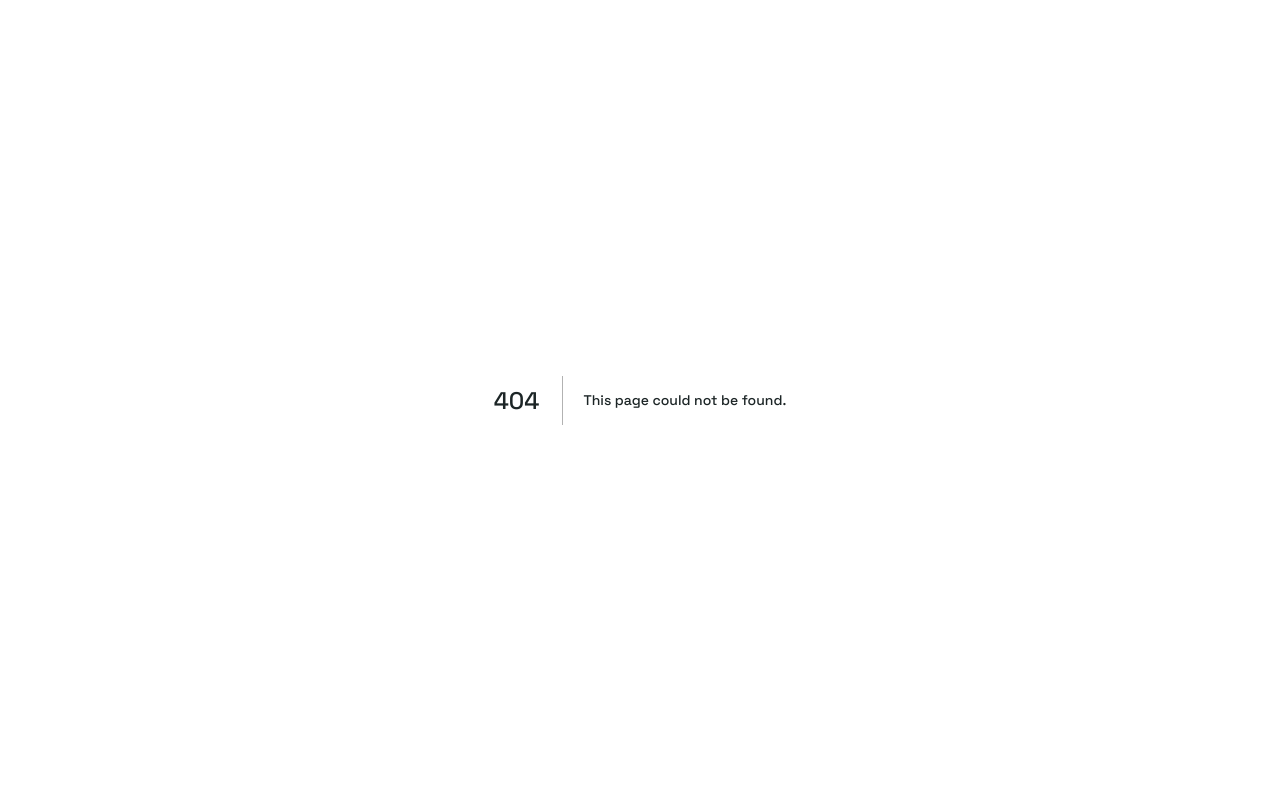
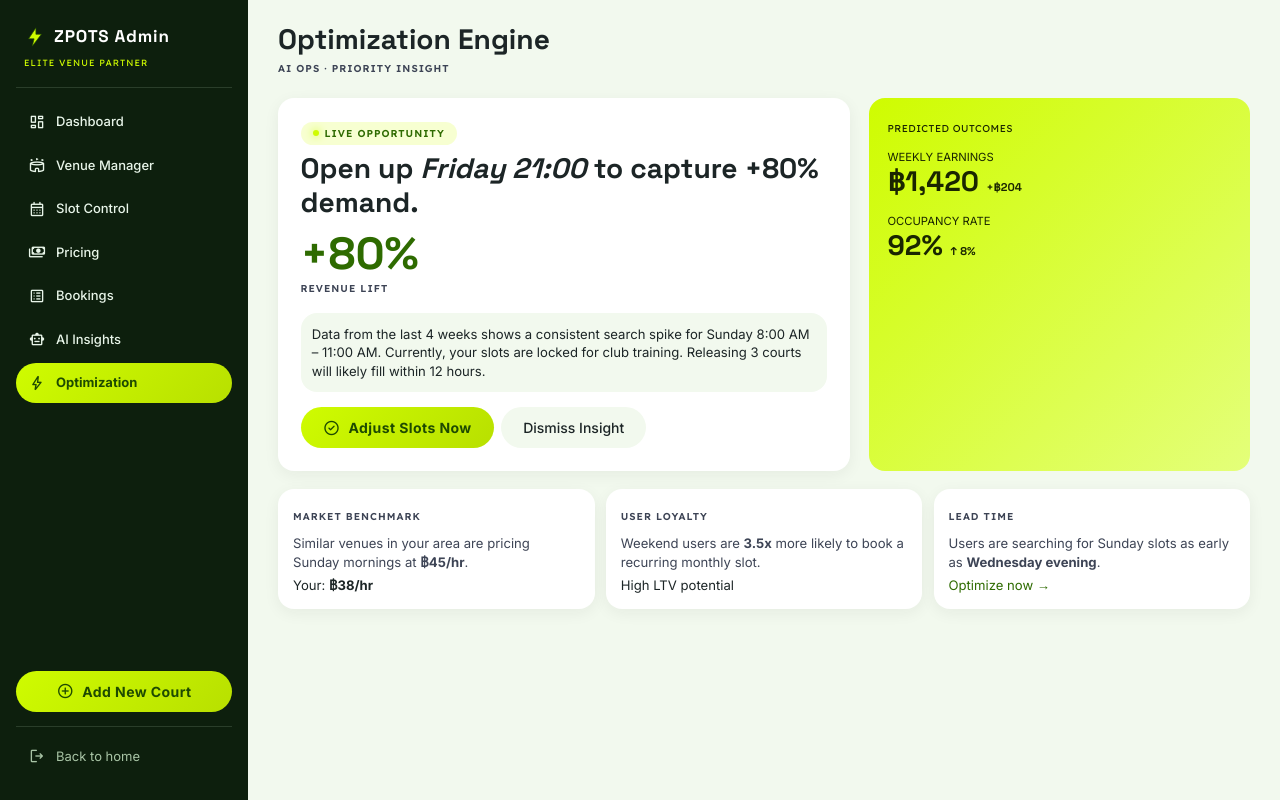
Before and after one commit to QuadrupleBeansStars/zpots, a Next.js app in the folder apps/web/: page /owner/optimization in a window 1280 px wide. Before the commit this address had no page. Built offline with nearby package versions, Linux system fonts and the light colour scheme.

Commit message:
feat(web): optimization page + OpportunityCard component

```diff
--- /dev/null
+++ b/apps/web/app/owner/optimization/page.tsx
@@ -0,0 +1,45 @@
+import { OpportunityCard } from '@/components/owner/OpportunityCard';
+import { Eyebrow } from '@/components/Tags';
+import { formatPrice } from '@/lib/format';
+
+export default function OptimizationPage() {
+  return (
+    <div className="flex flex-col gap-5">
+      <div>
+        <h1 className="font-display text-3xl font-bold">Optimization Engine</h1>
+        <Eyebrow>AI OPS · PRIORITY INSIGHT</Eyebrow>
+      </div>
+
+      <OpportunityCard
+        headlineHtml='Open up <em>Friday 21:00</em> to capture <strong>+80% demand</strong>.'
+        body='Data from the last 4 weeks shows a consistent search spike for Sunday 8:00 AM – 11:00 AM. Currently, your slots are locked for club training. Releasing 3 courts will likely fill within 12 hours.'
+        revenueLift='+80%'
+        outcomes={{ weeklyEarnings: 1420, delta: 204, occupancyRate: 92, occupancyDelta: 8 }}
+      />
+
+      <div className="grid grid-cols-1 sm:grid-cols-3 gap-3">
+        <div className="zpots-card p-4">
+          <Eyebrow>MARKET BENCHMARK</Eyebrow>
+          <p className="text-sm text-zpots-muted mt-2">
+            Similar venues in your area are pricing Sunday mornings at <strong>{formatPrice(45)}/hr</strong>.
+          </p>
+          <div className="text-sm mt-1">Your: <strong>{formatPrice(38)}/hr</strong></div>
+        </div>
+        <div className="zpots-card p-4">
+          <Eyebrow>USER LOYALTY</Eyebrow>
+          <p className="text-sm text-zpots-muted mt-2">
+            Weekend users are <strong>3.5x</strong> more likely to book a recurring monthly slot.
+          </p>
+          <div className="text-sm mt-1">High LTV potential</div>
+        </div>
+        <div className="zpots-card p-4">
+          <Eyebrow>LEAD TIME</Eyebrow>
+          <p className="text-sm text-zpots-muted mt-2">
+            Users are searching for Sunday slots as early as <strong>Wednesday evening</strong>.
+          </p>
+          <div className="text-sm mt-1 text-zpots-moss">Optimize now →</div>
+        </div>
+      </div>
+    </div>
+  );
+}
--- /dev/null
+++ b/apps/web/components/owner/OpportunityCard.tsx
@@ -0,0 +1,51 @@
+import { Button } from '@/components/Button';
+import { AITag, Eyebrow } from '@/components/Tags';
+import { formatPrice } from '@/lib/format';
+
+type Props = {
+  headlineHtml: string;
+  body: string;
+  revenueLift: string;
+  outcomes: { weeklyEarnings: number; delta: number; occupancyRate: number; occupancyDelta: number };
+};
+
+export function OpportunityCard({ headlineHtml, body, revenueLift, outcomes }: Props) {
+  return (
+    <div className="grid grid-cols-1 lg:grid-cols-[1.5fr_1fr] gap-5">
+      <div className="zpots-card p-6">
+        <AITag>LIVE OPPORTUNITY</AITag>
+        <h2 className="font-display text-3xl font-bold mt-2" dangerouslySetInnerHTML={{ __html: headlineHtml }} />
+        <div className="font-display text-5xl font-bold text-zpots-moss mt-3">{revenueLift}</div>
+        <Eyebrow>REVENUE LIFT</Eyebrow>
+
+        <div className="zpots-card-surface p-3 mt-4">
+          <p className="text-sm">{body}</p>
+        </div>
+        <div className="flex gap-2 mt-4">
+          <Button variant="primary" icon="check_circle">Adjust Slots Now</Button>
+          <Button variant="secondary">Dismiss Insight</Button>
+        </div>
+      </div>
+
+      <div className="zpots-card-lime p-5">
+        <span className="font-eyebrow text-[10px] uppercase tracking-wider" style={{ color: '#1a2600' }}>
+          PREDICTED OUTCOMES
+        </span>
+        <div className="mt-3">
+          <div className="text-xs" style={{ color: '#1a2600' }}>WEEKLY EARNINGS</div>
+          <div className="font-display text-3xl font-bold flex items-baseline gap-2" style={{ color: '#1a2600' }}>
+            {formatPrice(outcomes.weeklyEarnings)}
+            <span className="text-xs">+{formatPrice(outcomes.delta)}</span>
+          </div>
+        </div>
+        <div className="mt-4">
+          <div className="text-xs" style={{ color: '#1a2600' }}>OCCUPANCY RATE</div>
+          <div className="font-display text-3xl font-bold flex items-baseline gap-2" style={{ color: '#1a2600' }}>
+            {outcomes.occupancyRate}%
+            <span className="text-xs">↑ {outcomes.occupancyDelta}%</span>
+          </div>
+        </div>
+      </div>
+    </div>
+  );
+}
```
